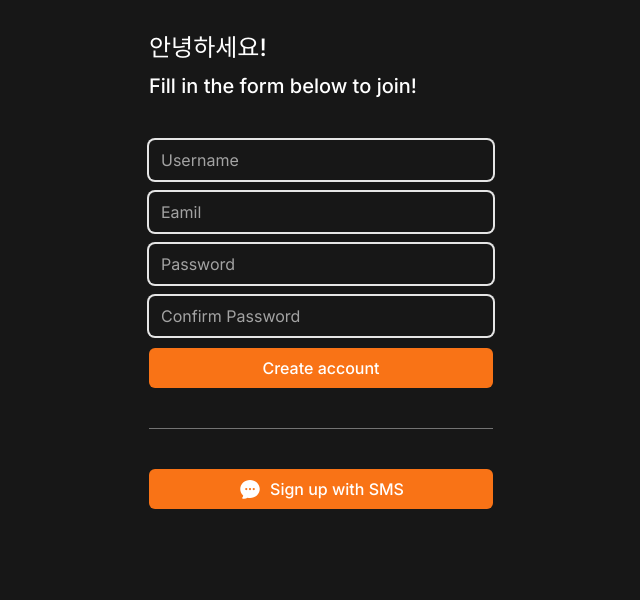
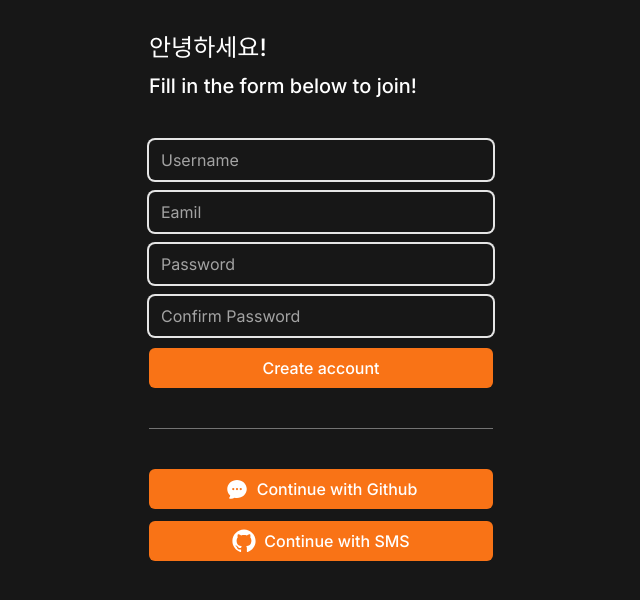
Before and after one commit to cornchiplick/carrot-market-reloaded, a Next.js app: page /create-account in a window 1280 px wide. Shown: the top 600 px of the page, without its empty margins (319-959 px from the left). Built offline with nearby package versions, Linux system fonts and the light colour scheme.

Commit message:
Fix: components 폴더 경로 잘못된것 수정

```diff
--- a/app/create-account/page.tsx
+++ b/app/create-account/page.tsx
@@ -1,7 +1,6 @@
-import {ChatBubbleOvalLeftEllipsisIcon} from "@heroicons/react/24/solid";
-import Link from "next/link";
-import FormButton from "../components/form-btn";
-import FormInput from "../components/form-input";
+import FormButton from "@/components/form-btn";
+import FormInput from "@/components/form-input";
+import SocialLogin from "@/components/social-login";
 
 export default function CreateAccount() {
   return (
@@ -17,15 +16,7 @@
         <FormInput type="password" placeholder="Confirm Password" required errors={[]} />
         <FormButton loading={false} text="Create account" />
       </form>
-      <div className="h-px w-full bg-neutral-500" />
-      <div>
-        <Link className="primary-btn flex h-10 items-center justify-center gap-2" href="/sms">
-          <span>
-            <ChatBubbleOvalLeftEllipsisIcon className="h-6 w-6" />
-          </span>
-          <span>Sign up with SMS</span>
-        </Link>
-      </div>
+      <SocialLogin />
     </div>
   );
 }
--- /dev/null
+++ b/components/social-login.tsx
@@ -0,0 +1,36 @@
+import {ChatBubbleOvalLeftEllipsisIcon} from "@heroicons/react/24/solid";
+import Link from "next/link";
+
+export default function SocialLogin() {
+  return (
+    <>
+      <div className="h-px w-full bg-neutral-500" />
+      <div className="flex flex-col gap-3">
+        <Link className="primary-btn flex h-10 items-center justify-center gap-2" href="/sms">
+          <span>
+            <ChatBubbleOvalLeftEllipsisIcon className="h-6 w-6" />
+          </span>
+          <span>Continue with Github</span>
+        </Link>
+        <Link
+          className="primary-btn flex h-10 items-center justify-center gap-2"
+          href="/github/start">
+          <span>
+            <svg
+              className="size-6"
+              viewBox="0 0 15 15"
+              fill="none"
+              xmlns="http://www.w3.org/2000/svg">
+              <path
+                d="M7.49933 0.25C3.49635 0.25 0.25 3.49593 0.25 7.50024C0.25 10.703 2.32715 13.4206 5.2081 14.3797C5.57084 14.446 5.70302 14.2222 5.70302 14.0299C5.70302 13.8576 5.69679 13.4019 5.69323 12.797C3.67661 13.235 3.25112 11.825 3.25112 11.825C2.92132 10.9874 2.44599 10.7644 2.44599 10.7644C1.78773 10.3149 2.49584 10.3238 2.49584 10.3238C3.22353 10.375 3.60629 11.0711 3.60629 11.0711C4.25298 12.1788 5.30335 11.8588 5.71638 11.6732C5.78225 11.205 5.96962 10.8854 6.17658 10.7043C4.56675 10.5209 2.87415 9.89918 2.87415 7.12104C2.87415 6.32925 3.15677 5.68257 3.62053 5.17563C3.54576 4.99226 3.29697 4.25521 3.69174 3.25691C3.69174 3.25691 4.30015 3.06196 5.68522 3.99973C6.26337 3.83906 6.8838 3.75895 7.50022 3.75583C8.1162 3.75895 8.73619 3.83906 9.31523 3.99973C10.6994 3.06196 11.3069 3.25691 11.3069 3.25691C11.7026 4.25521 11.4538 4.99226 11.3795 5.17563C11.8441 5.68257 12.1245 6.32925 12.1245 7.12104C12.1245 9.9063 10.4292 10.5192 8.81452 10.6985C9.07444 10.9224 9.30633 11.3648 9.30633 12.0413C9.30633 13.0102 9.29742 13.7922 9.29742 14.0299C9.29742 14.2239 9.42828 14.4496 9.79591 14.3788C12.6746 13.4179 14.75 10.7025 14.75 7.50024C14.75 3.49593 11.5036 0.25 7.49933 0.25Z"
+                fill="currentColor"
+                fillRule="evenodd"
+                clipRule="evenodd"></path>
+            </svg>
+          </span>
+          <span>Continue with SMS</span>
+        </Link>
+      </div>
+    </>
+  );
+}
```
Also changed, not shown: components/form-btn.tsx (renamed from app/components/form-btn.tsx), components/form-input.tsx (renamed from app/components/form-input.tsx).
